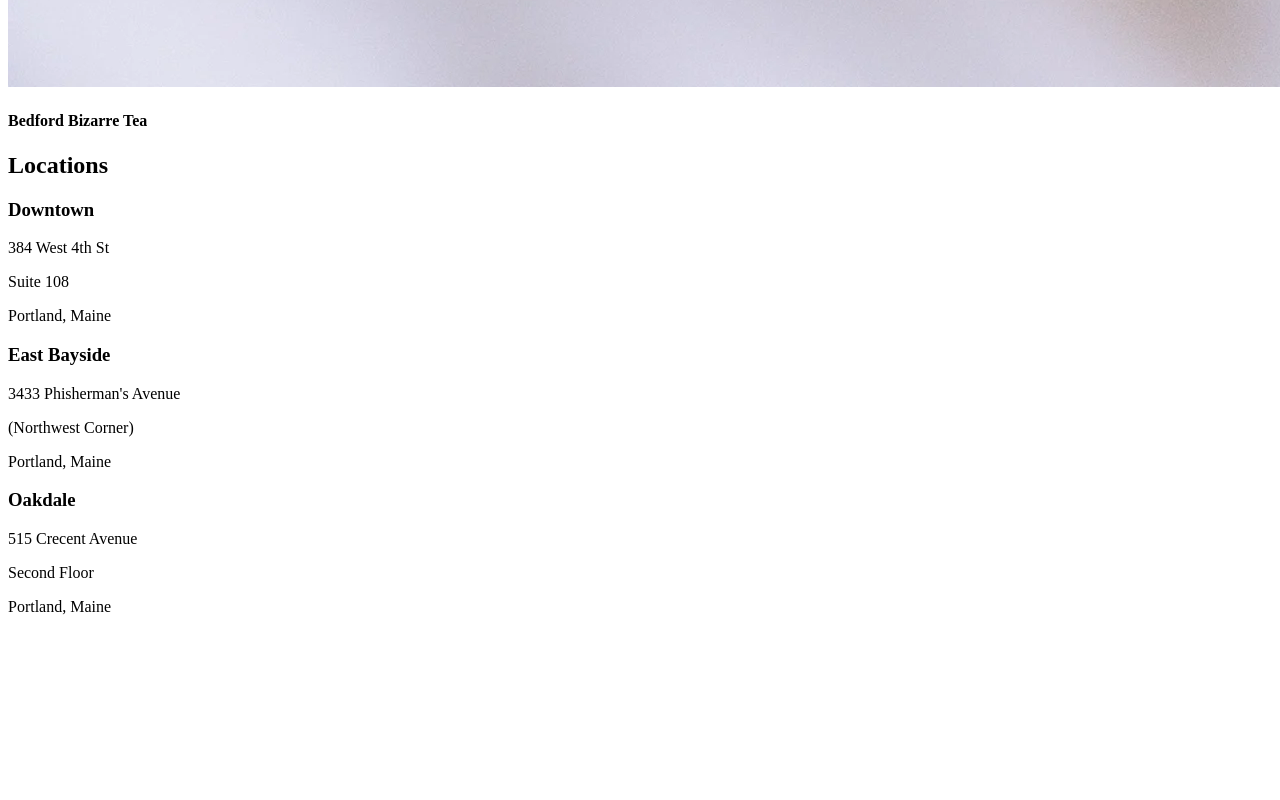
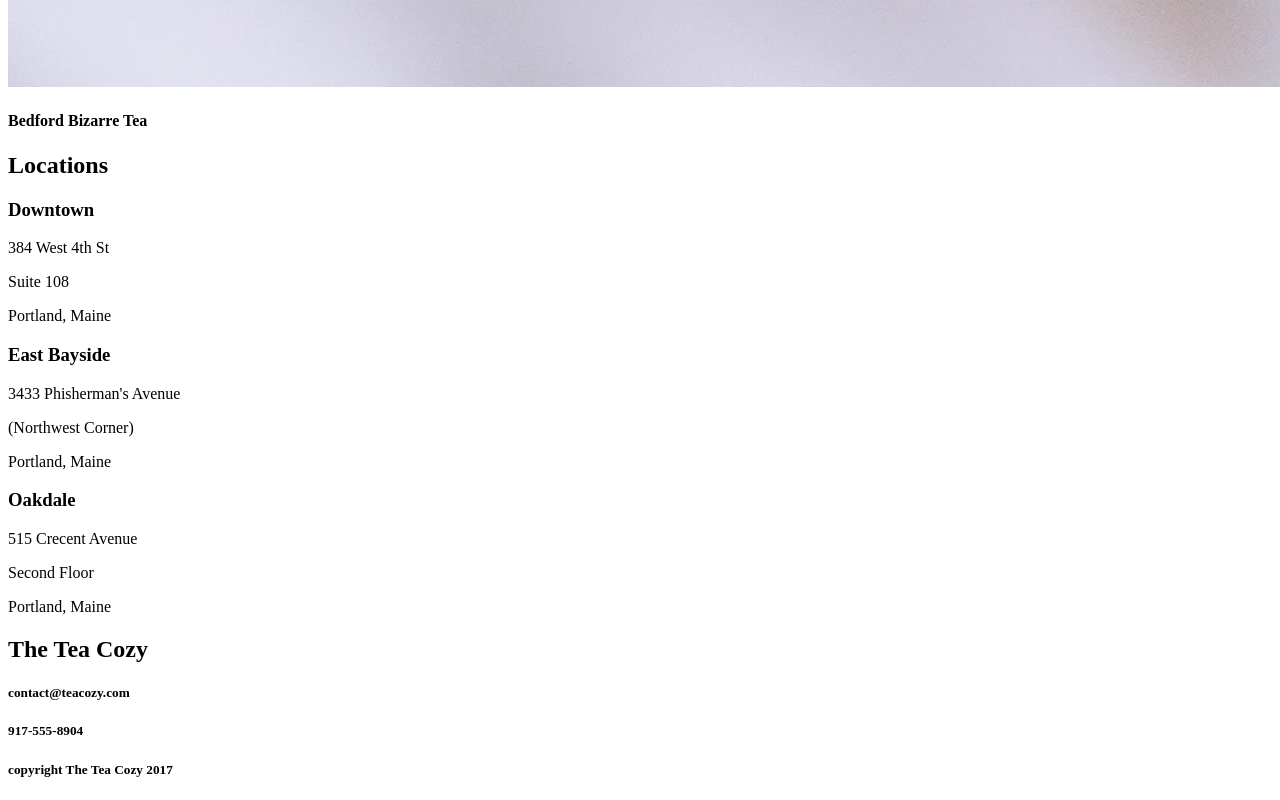
Before and after one commit to DrBubblez/tea-cozy, a plain HTML site: page index.html in a window 1280 px wide. Shown: the part 8448-9248 px from the top of the page. Before the commit the page ends 9080 px from the top, so only its background shows below. Drawn offline with Linux system fonts and the light colour scheme.

Commit message:
created footer section

```diff
--- a/index.html
+++ b/index.html
@@ -70,7 +70,10 @@
     </section>
     <!-- Contact and Copyright Info -->
     <footer>
-
+        <h2>The Tea Cozy</h2>
+        <h5>contact@teacozy.com</h5>
+        <h5>917-555-8904</h5>
+        <h5 class="copyright">copyright The Tea Cozy 2017</h5>
     </footer>
 </body>
 </html>
```
